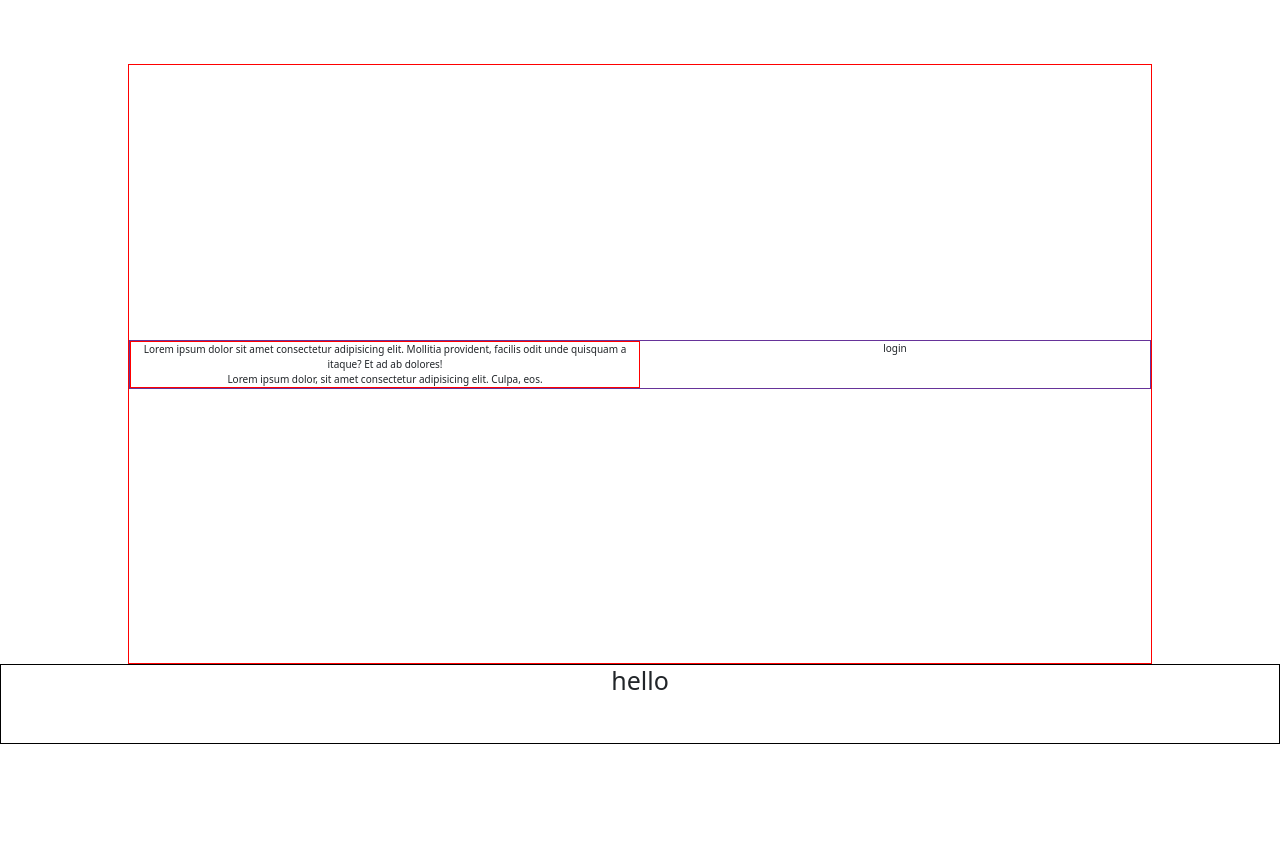
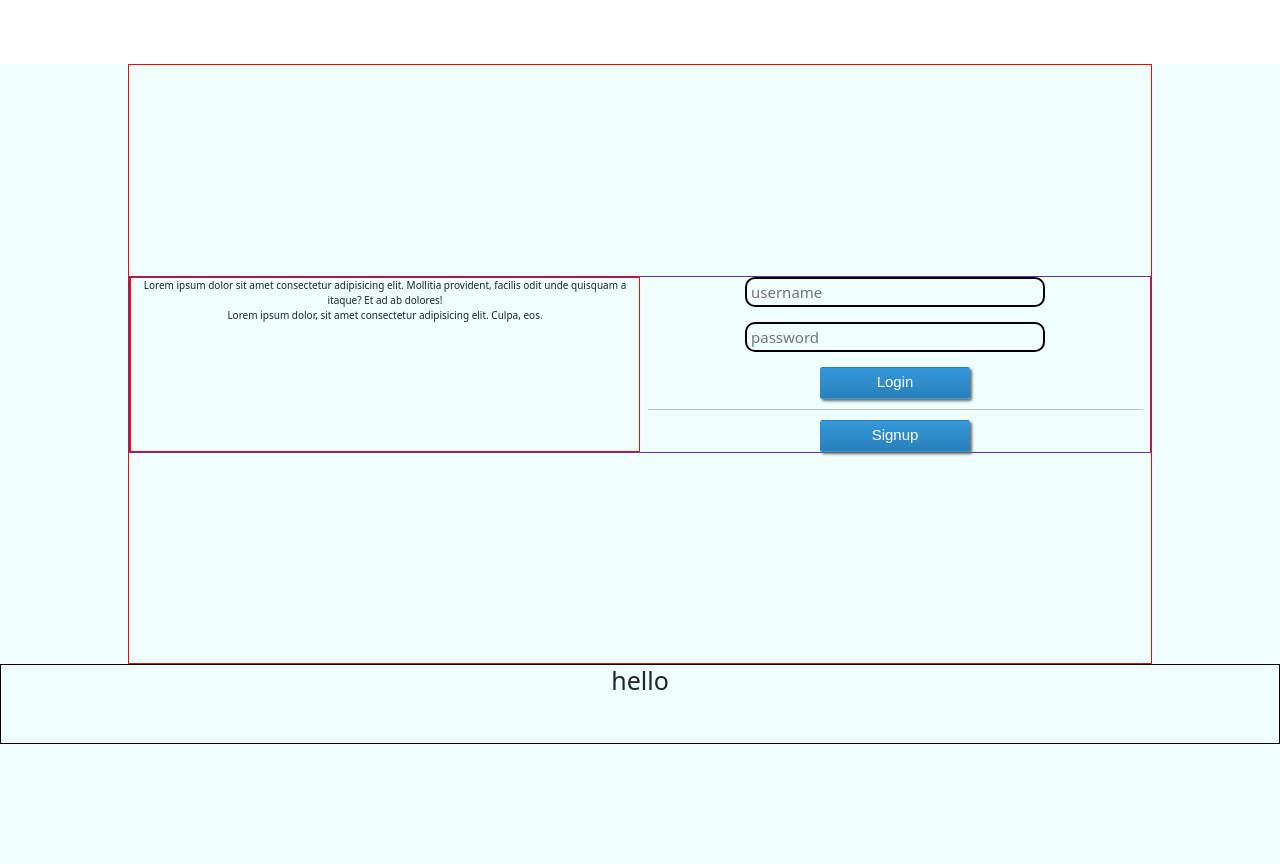
Before and after one commit to ShubhAgarwal-dev/DevHack3.0, a Python web app: template templates/index.html in a window 1280 px wide. Run offline with Jinja, Linux system fonts and the light colour scheme; the template is opened without the code that fills it, so the values that code supplies are empty.

Commit message:
my second commit

```diff
--- a/static/css/style.css
+++ b/static/css/style.css
@@ -6,9 +6,11 @@
 html{
     font-size: 62.5%;
 }
+
 main{
     height: 100vh;
     text-align: center;
+    background: #EFFFFD;
 }
 .section{
     width: 80%;
@@ -32,3 +34,54 @@ main{
     border: 1px solid red;
 
 }
+.ln input{
+   width: 30rem;
+   height: 3rem;
+   font-size: 1.5rem;
+   background: #EFFFFD;
+   transition-duration: 0.3s;
+   border: 2px solid black;
+   border-radius: 1rem;
+   padding-left: 0.4rem;
+
+}
+
+.ln input:hover{
+    background: #85F4FF;
+    transition-duration: 0.3s;
+}
+.btn span{
+    font-size: 1.5rem;
+    color: white;
+}
+.btn {
+    width: 15rem;
+    background: #3498db;
+    background-image: -webkit-linear-gradient(top, #3498db, #2980b9);
+    background-image: -moz-linear-gradient(top, #3498db, #2980b9);
+    background-image: -ms-linear-gradient(top, #3498db, #2980b9);
+    background-image: -o-linear-gradient(top, #3498db, #2980b9);
+    background-image: linear-gradient(to bottom, #3498db, #2980b9);
+    -webkit-border-radius: 12;
+    -moz-border-radius: 12;
+    border-radius: 12px;
+    -webkit-box-shadow: 2px 2px 3px #666666;
+    -moz-box-shadow: 2px 2px 3px #666666;
+    box-shadow: 2px 2px 3px #666666;
+    font-family: Arial;
+    color: #ffffff;
+    padding: 10px 20px 10px 20px;
+    text-decoration: none;
+  }
+
+  .btn:hover {
+    background: #3cb0fd;
+    background-image: -webkit-linear-gradient(top, #3cb0fd, #3498db);
+    background-image: -moz-linear-gradient(top, #3cb0fd, #3498db);
+    background-image: -ms-linear-gradient(top, #3cb0fd, #3498db);
+    background-image: -o-linear-gradient(top, #3cb0fd, #3498db);
+    background-image: linear-gradient(to bottom, #3cb0fd, #3498db);
+    text-decoration: none;
+  }
+
+  /* #################### styling signup ######################## */
--- a/templates/index.html
+++ b/templates/index.html
@@ -15,7 +15,26 @@
             <div class="container">
                 <div class="row">
                   <div class="col-6 col-md-6 col-sm-12 dsc">Lorem ipsum dolor sit amet consectetur adipisicing elit. Mollitia provident, facilis odit unde quisquam a itaque? Et ad ab dolores! <br> Lorem ipsum dolor, sit amet consectetur adipisicing elit. Culpa, eos.</div>
-                  <div class="col-6 col-md-6 col-sm-12 login">login</div>
+                  <div class="col-6 col-md-6 col-sm-12 form">
+                      <form action="">
+                          <div class="username ln">
+                            <input type="text" placeholder="username" required>
+                          </div>
+
+                          <br>
+                          <div class="password ln">
+                            <input type="password" placeholder="password" required>
+                          </div>
+                          <br>
+                          <a href="#"> <button class="btn"><span>Login</span></button></a>
+
+                          <br><hr>
+
+                          <button class="btn"><span>Signup</span></button>
+
+
+                      </form>
+                  </div>
                 </div>
               </div>
 
```
Also changed, not shown: templates/signup.html (+16 -0 lines), static/js/index.js (added).
